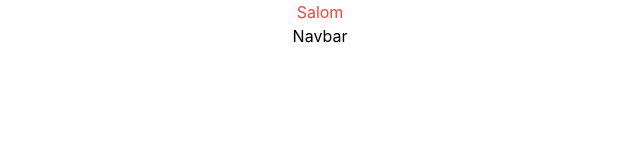
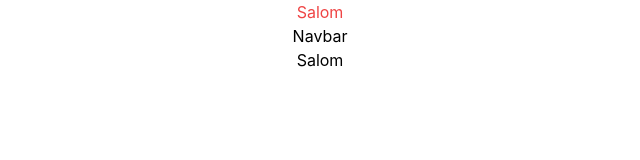
Before and after one commit to Jalolidddin-dev/team_pro, a React (Create React App) app: page / in a window 1280 px wide. Shown: the top 160 px of the page, without its empty margins (320-960 px from the left). Built offline with nearby package versions, Linux system fonts and the light colour scheme.

Commit message:
ibrohim page

```diff
--- a/src/pages/ibrohim.js
+++ b/src/pages/ibrohim.js
@@ -1,7 +1,7 @@
 function Ibrohim() {
   return (
     <div>
-
+        <h1>Salom</h1>
     </div>
   )
 }
```
